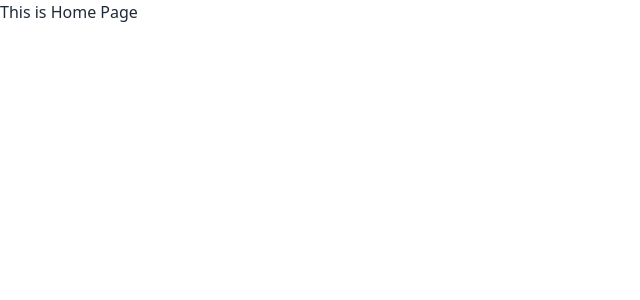
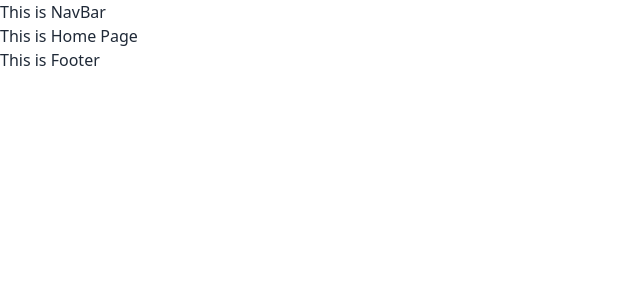
Before and after one commit to tonmoy3673/jobsBD, a React (Vite) app: page / in a window 1280 px wide. Shown: the top 300 px of the page, without its empty margins (0-640 px from the left). Built offline with nearby package versions, Linux system fonts and the light colour scheme.

Commit message:
:bulb: create navbar and footer file

```diff
--- a/src/Components/Main/Main.jsx
+++ b/src/Components/Main/Main.jsx
@@ -1,10 +1,14 @@
-import Home from "../Home/Home";
+import { Outlet } from "react-router-dom";
+import Footer from "../Shared/Footer";
+import NavBar from "../Shared/Navbar";
 
 
 const Main = () => {
     return (
         <div>
-        <Home/>
+        <NavBar/>
+        <Outlet/>
+        <Footer/>
         </div>
     );
 };
--- /dev/null
+++ b/src/Components/Shared/Footer.jsx
@@ -0,0 +1,10 @@
+
+const Footer = () => {
+    return (
+        <div>
+            <h2>This is Footer</h2>
+        </div>
+    );
+};
+
+export default Footer;
--- /dev/null
+++ b/src/Components/Shared/Navbar.jsx
@@ -0,0 +1,9 @@
+const NavBar=()=>{
+    return (
+        <div>
+            <h2>This is NavBar</h2>
+        </div>
+    )
+};
+
+export default NavBar;
```
